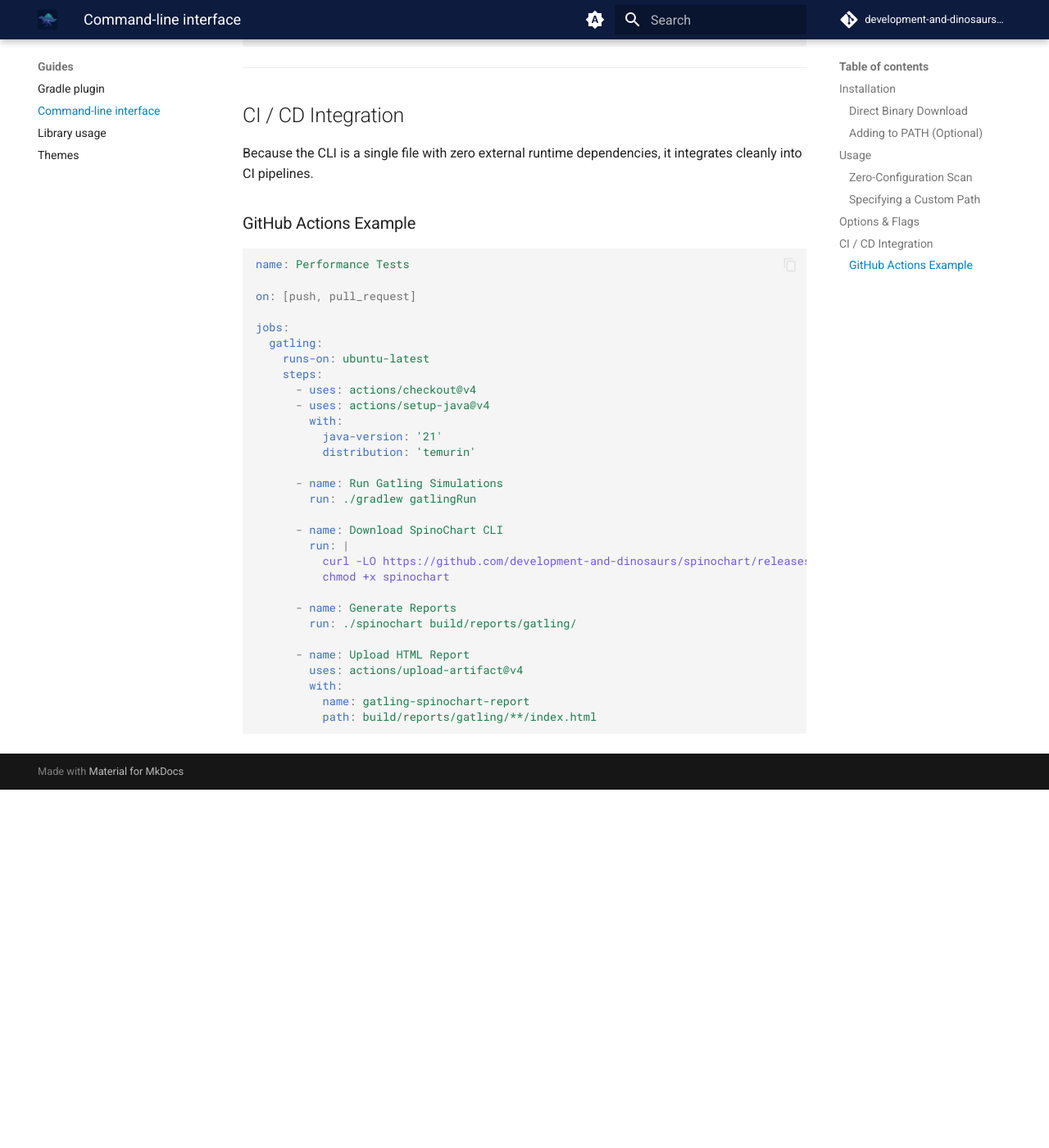
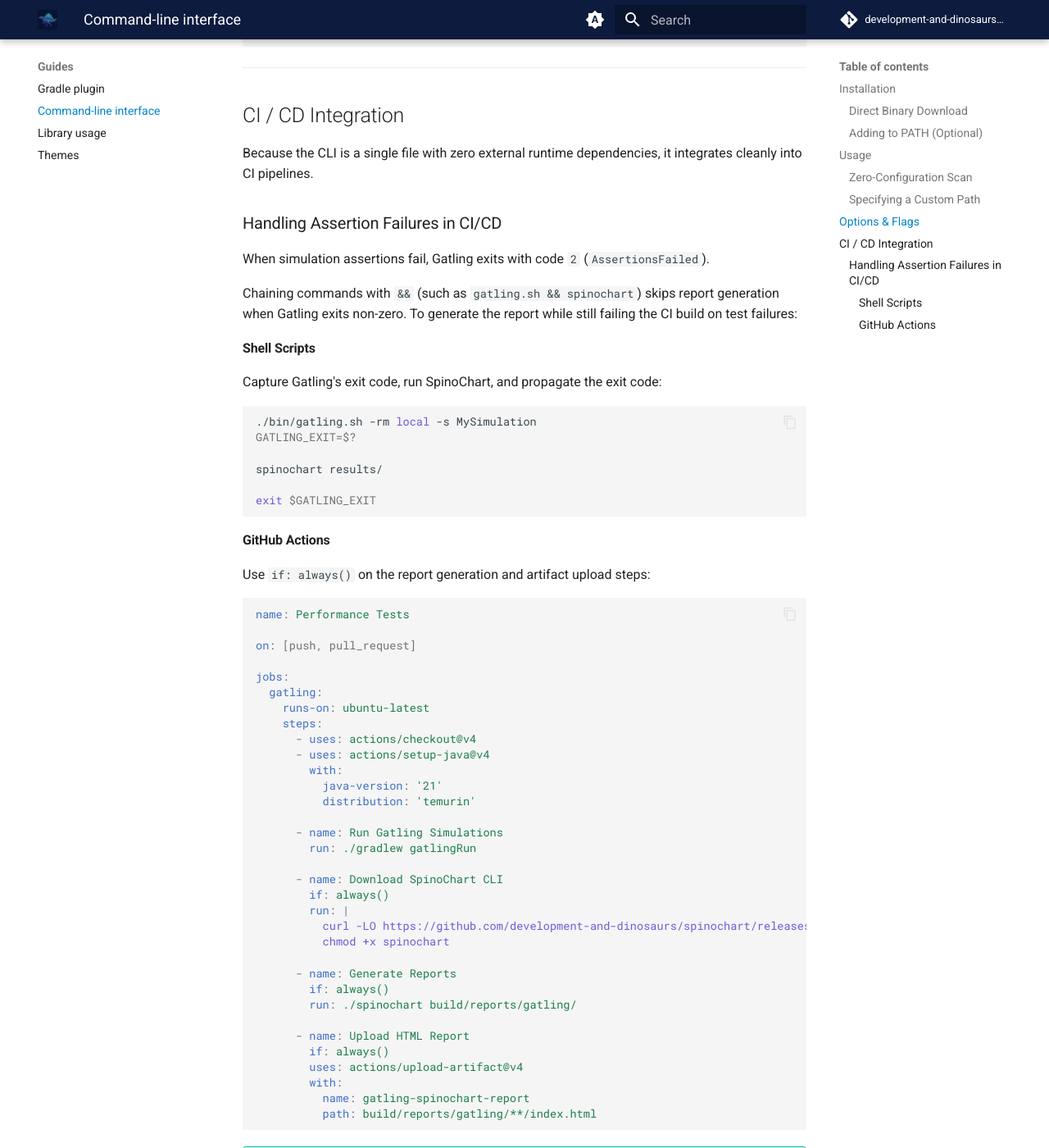
Before and after one commit to development-and-dinosaurs/spinochart, an MkDocs documentation site: the page built from docs/cli.md, in a window 1280 px wide and 1400 px high, scrolled down 1912 px. Shown: the whole window at 82% size. Built offline with MkDocs 1.6.1 and Material for MkDocs 9.7.7, drawn with Linux system fonts in a browser that asks for light colours; comment, search, counter and statistics services are not loaded; before the commit the page ends 2875 px from its top, so only the background shows below that; some of the changed text lies outside the part shown.

Commit message:
Update docs

````diff
--- a/docs/cli.md
+++ b/docs/cli.md
@@ -92,7 +92,28 @@ Options:
 
 Because the CLI is a single file with zero external runtime dependencies, it integrates cleanly into CI pipelines.
 
-### GitHub Actions Example
+### Handling Assertion Failures in CI/CD
+
+When simulation assertions fail, Gatling exits with code `2` (`AssertionsFailed`).
+
+Chaining commands with `&&` (such as `gatling.sh && spinochart`) skips report generation when Gatling exits non-zero. To generate the report while still failing the CI build on test failures:
+
+#### Shell Scripts
+
+Capture Gatling's exit code, run SpinoChart, and propagate the exit code:
+
+```bash
+./bin/gatling.sh -rm local -s MySimulation
+GATLING_EXIT=$?
+
+spinochart results/
+
+exit $GATLING_EXIT
+```
+
+#### GitHub Actions
+
+Use `if: always()` on the report generation and artifact upload steps:
 
 ```yaml
 name: Performance Tests
@@ -113,16 +134,22 @@ jobs:
         run: ./gradlew gatlingRun
 
       - name: Download SpinoChart CLI
+        if: always()
         run: |
           curl -LO https://github.com/development-and-dinosaurs/spinochart/releases/latest/download/spinochart
           chmod +x spinochart
 
       - name: Generate Reports
+        if: always()
         run: ./spinochart build/reports/gatling/
 
       - name: Upload HTML Report
+        if: always()
         uses: actions/upload-artifact@v4
         with:
           name: gatling-spinochart-report
           path: build/reports/gatling/**/index.html
 ```
+
+!!! tip "Gradle Plugin Alternative"
+    If using the [SpinoChart Gradle plugin](gradle-plugin.md), `spinochartReport` is automatically hooked via Gradle's `finalizedBy`. Gradle will still generate the report even if `gatlingRun` fails, so you only need `if: always()` on the `actions/upload-artifact` step in your pipeline.
````
Also changed, not shown: README.md (+12 -1 lines), docs/gradle-plugin.md (+14 -0 lines), docs/index.md (+6 -0 lines), docs/quick-start.md (+1 -1 lines).
